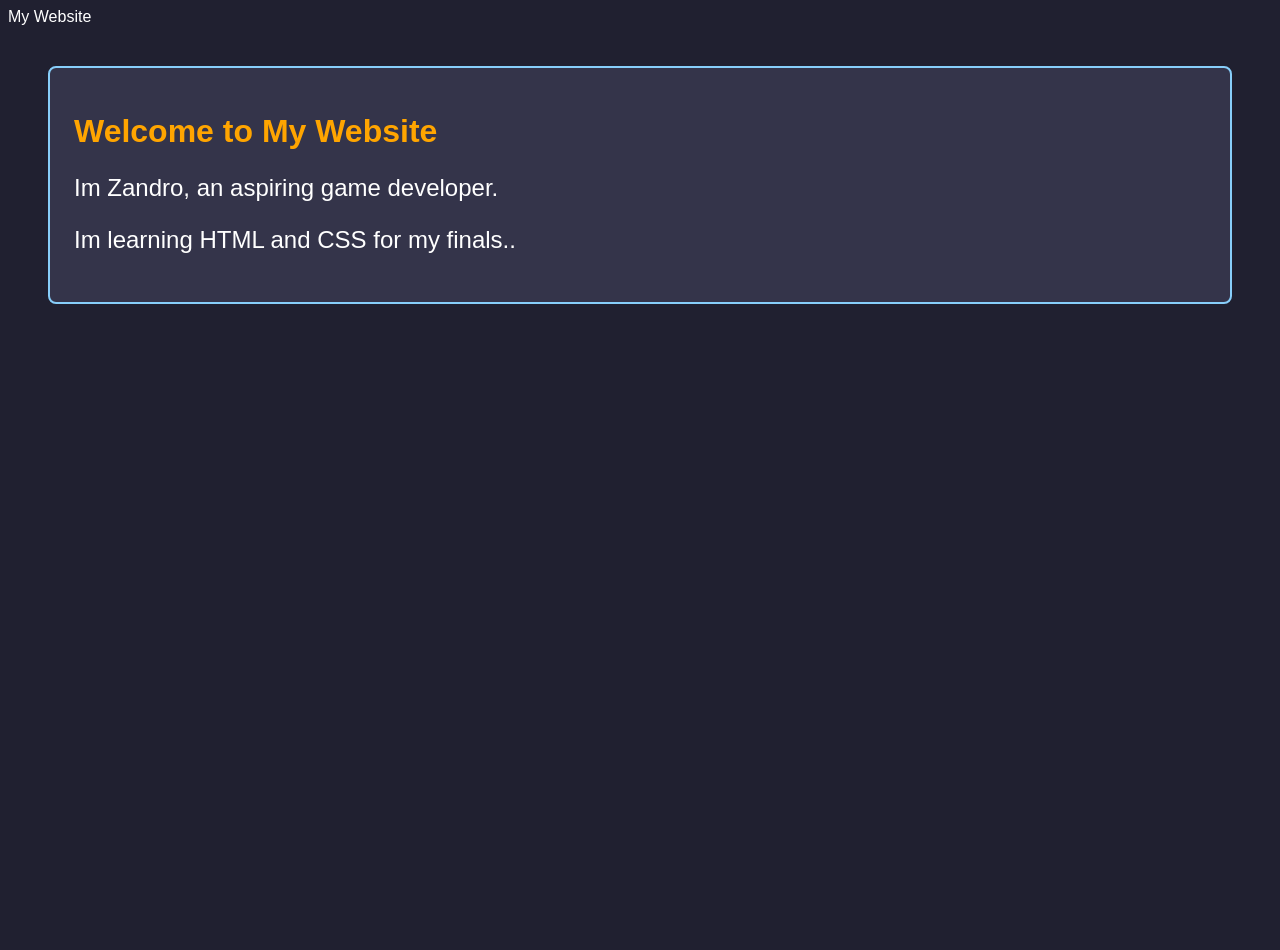
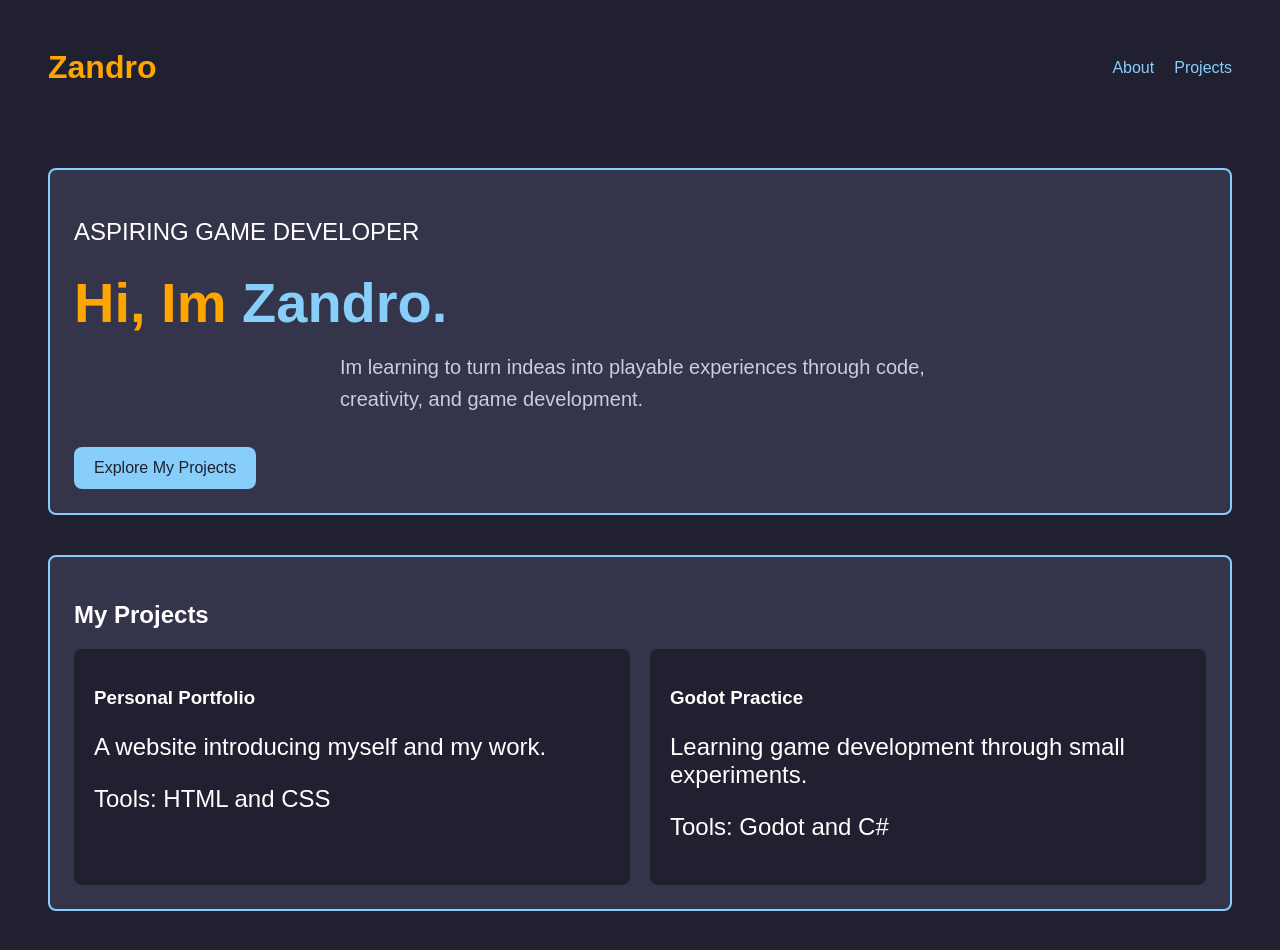
Before and after one commit to vstms76-netizen/CPOneJavaProjectSectionFour, a plain HTML site: page HTML_css/index.html in a window 1280 px wide. Before the commit the page ends 800 px from the top, so only its background shows below. Drawn offline with Linux system fonts and the light colour scheme.

Commit message:
HTML and CSS practice
Learning basic HTML and CSS

```diff
--- a/HTML_css/index.html
+++ b/HTML_css/index.html
@@ -1,16 +1,52 @@
 <!DOCTYPE html>
 <html lang="en">
-    <head>
-        <meta charset="UTF-8">
-        <meta name="viewport" content="width=device-width, initial-scale=1.0">
-        <titel>My Website</titel>
-        <link rel="stylesheet" href="style.css">
-    </head>
-    <div class="card">
+<head>
+    <meta charset="UTF-8">
+    <meta name="viewport" content="width=device-width, initial-scale=1.0">
+    <title>Zandro's Portfolio</title>
+    <link rel="stylesheet" href="style.css">
+</head>
+<body>
+    <header class="site-header">
+        <h1>Zandro</h1>
 
-        <h1>Welcome to My Website</h1>
-        <p>Im Zandro, an aspiring game developer.</p>
-        <p>Im learning HTML and CSS for my finals..</p>
+        <nav>
+            <a href="#about">About</a>
+            <a href="#projects">Projects</a>
+        </nav>
+    </header>
 
+    <section class="card hero" id="about">
+        <p class="eyebrow">ASPIRING GAME DEVELOPER</p>
+
+        <h1>Hi, Im <span>Zandro.</span></h1>
+
+        <p class="hero-description">
+            Im learning to turn indeas into playable experiences
+            through code, creativity, and game development.
+        </p>
+
+        <div class="links">
+            <a class="button" href="#projects">Explore My Projects</a>
+        </div>
+        </section>
+
+</body>
+<section class="card" id="projects">
+    <h2>My Projects</h2>
+
+    <div class="project-grid">
+        <article class="project">
+            <h3>Personal Portfolio</h3>
+            <p>A website introducing myself and my work.</p>
+            <p>Tools: HTML and CSS</p>
+        </article>
+
+        <article class="project">
+            <h3>Godot Practice</h3>
+            <p>Learning game development through small experiments.</p>
+            <p>Tools: Godot and C#</p>
+        </article>
     </div>
+</section>
 </html>
--- a/HTML_css/style.css
+++ b/HTML_css/style.css
@@ -19,3 +19,86 @@ p {
     border: 2px solid lightskyblue;
     border-radius: 8px;
 }
+
+.button {
+    display: inline-block;
+    background-color: lightskyblue;
+    color: #202030;
+    padding: 12px 20px;
+    text-decoration: none;
+    border-radius: 8px;
+}
+
+.button:hover {
+    background-color: rgb(0, 29, 126);
+}
+
+.site-header {
+    display: flex;
+    justify-content: space-between;
+    align-items: center;
+    padding: 20px 40px;
+}
+
+nav {
+    display: flex;
+    gap: 20px;
+}
+
+nav a {
+    color: lightskyblue;
+    text-decoration: none;
+}
+
+.project-grid {
+    display: grid;
+    grid-template-columns: 1fr 1fr;
+    gap: 20px;
+}
+
+.project {
+    background-color: #202030;
+    padding: 20px;
+    border-radius: 8px;
+}
+
+.hero h1 {
+    font-size: 56px;
+    margin: 16px 0;
+}
+
+.hero h1 span {
+    color: lightskyblue;
+}
+
+.hero .hero-description {
+    max-width: 600px;
+    margin: 0 auto 32px;
+    color: #ccccdd;
+    font-size: 20px;
+    line-height: 1.6;
+}
+
+.hero .links {
+    justify-content: center;
+}
+
+@media (max-width: 600px) {
+    .project-grid{
+        grid-template-columns: 1fr;
+    }
+
+    .site-header {
+        flex-direction: column;
+        gap: 12px;
+        padding: 20px;
+    }
+
+    .card {
+        margin: 20px;
+        padding: 20px;
+    }
+    .hero h1 {
+        font-size: 36px;
+    }
+}
```
